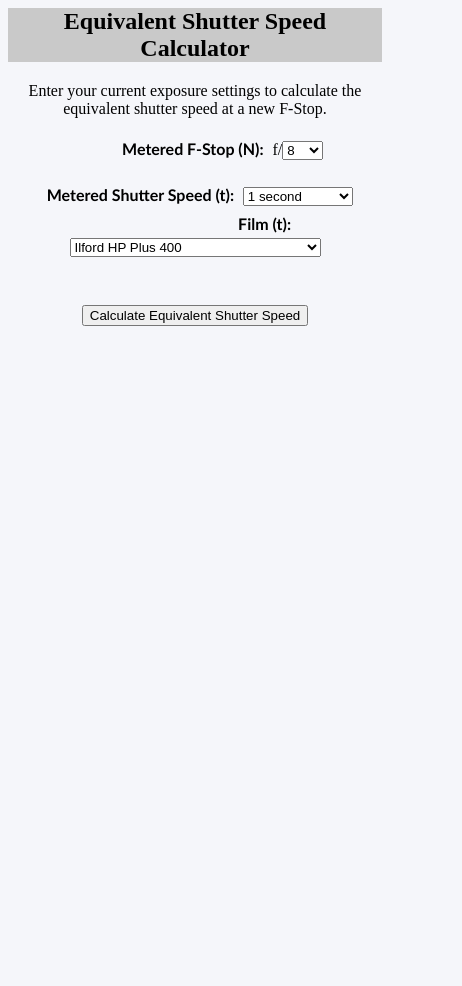
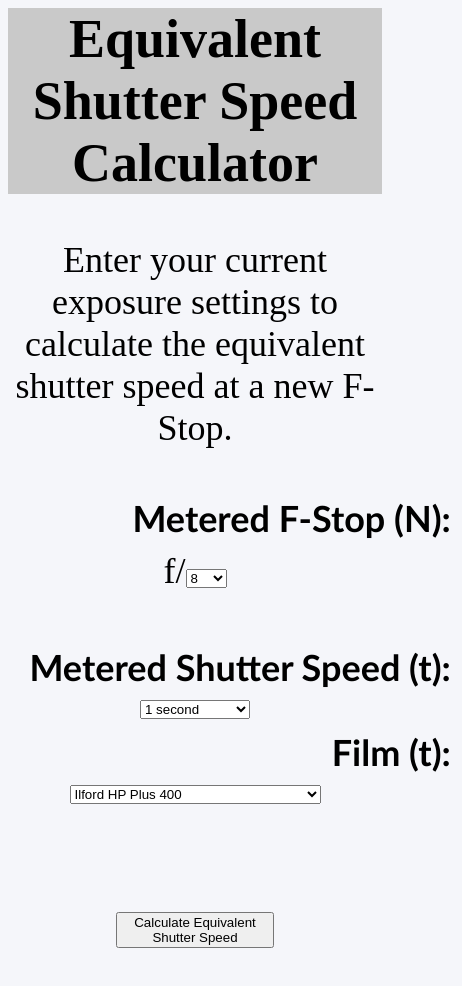
Before and after one commit to mmp-photos/holgaTime, a plain HTML site: page index.html in a window 390 px wide. Shown: the whole page, 462 px wide, since content can reach past the window. Before the commit the page ends 844 px from the top, so only its background shows below. Drawn offline with Linux system fonts and the light colour scheme.

Commit message:
Added mobile breakpoint

```diff
--- a/public/styles/styles.css
+++ b/public/styles/styles.css
@@ -1,3 +1,17 @@
+/* Mobile styles */
+@media (max-width: 768px) {
+    :root{
+        font-size: 36;
+    }
+}
+
+/* Desktop styles */
+@media (min-width: 768px) {
+    :root{
+        font-size: 16;
+    }
+}
+
 body {
     display: block;
     background-color: #f5f6fa;
```
